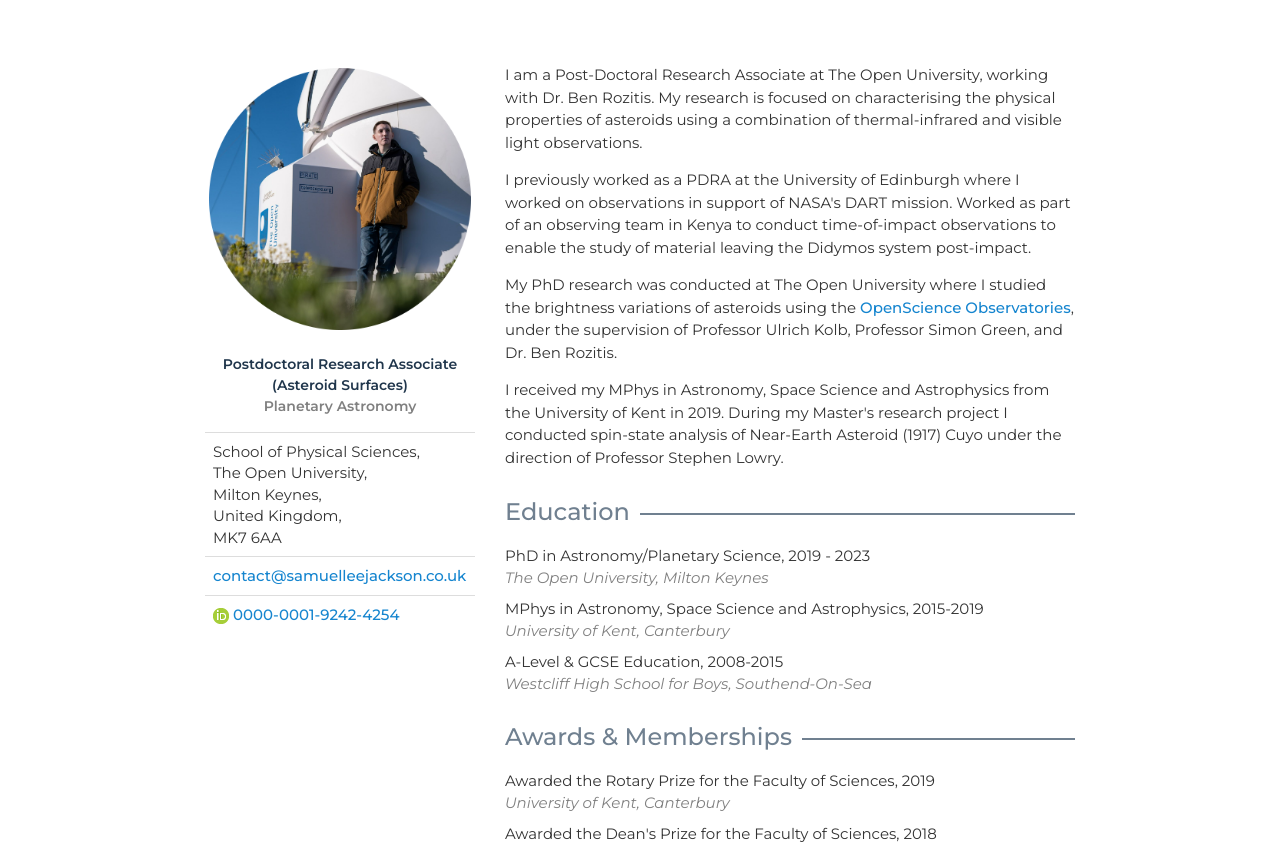
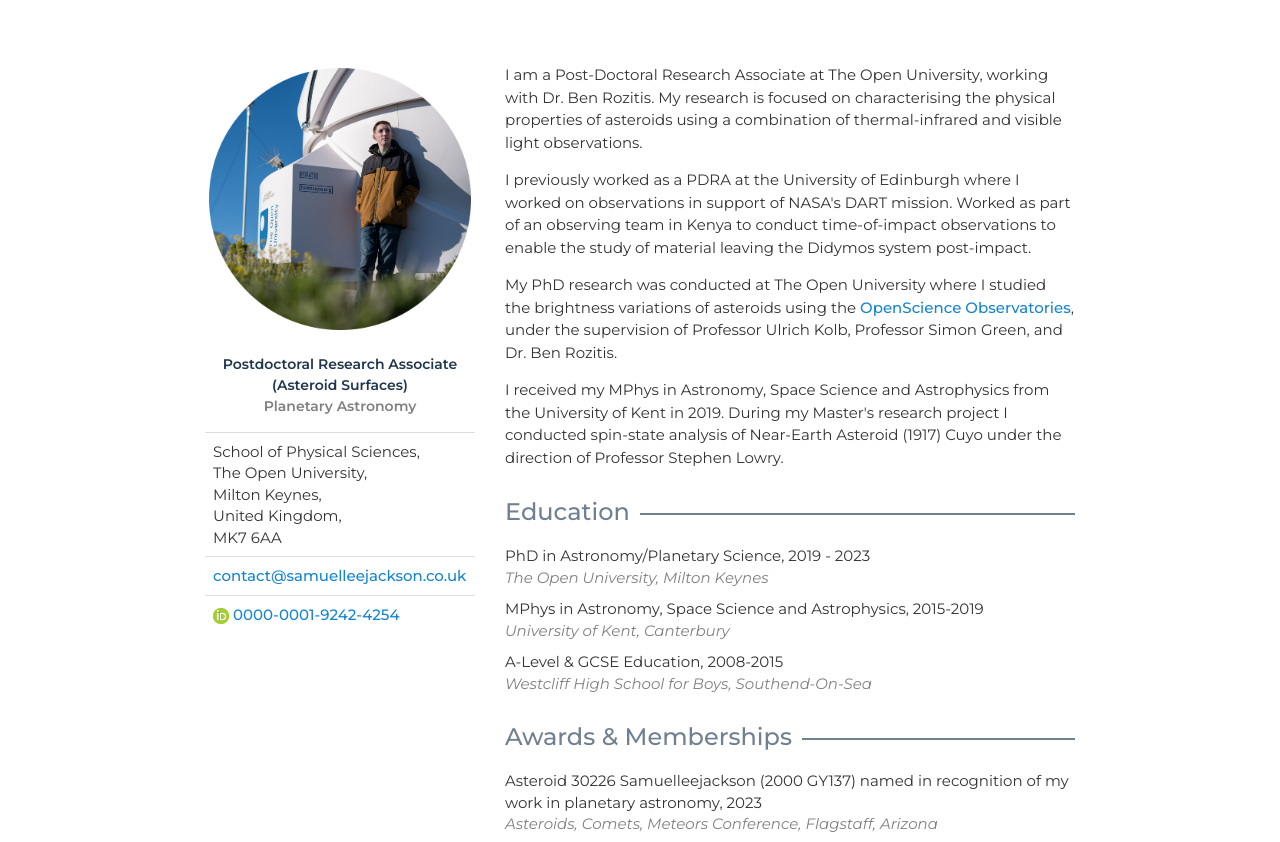
Before and after one commit to SamuelLeeJackson/samuelleejackson.github.io, a plain HTML site: page index.html in a window 1280 px wide. Shown: the part 108-950 px from the top of the page. Drawn offline with nearby package versions, Linux system fonts and the light colour scheme; some icons are missing.

Commit message:
Added asteroid naming

```diff
--- a/index.html
+++ b/index.html
@@ -107,6 +107,8 @@
 <h3 class="push-down-3"><span>Awards &amp; Memberships</span></h3>
 
 <ul id="awards-memberships">
+	<li>Asteroid 30226 Samuelleejackson (2000 GY137) named in recognition of my work in planetary astronomy, 2023<br />
+	<span class="university"><em>Asteroids, Comets, Meteors Conference, Flagstaff, Arizona</em></span></li>
 	<li>Awarded the Rotary Prize for the Faculty of Sciences, 2019<br />
 	<span class="university"><em>University of Kent, Canterbury</em></span></li>
 	<li>Awarded the Dean&#39;s Prize for the Faculty of Sciences, 2018<br />
```
